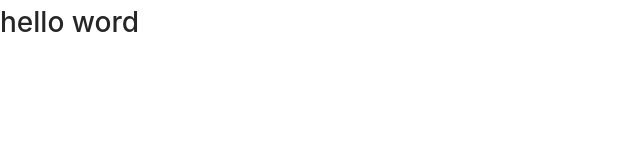
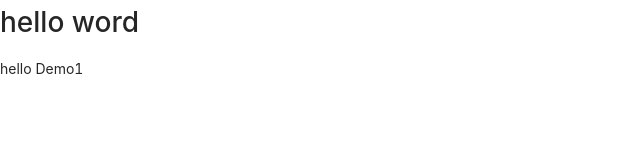
Before and after one commit to z3718l/react-test-app, a React app: page / in a window 1280 px wide. Shown: the top 160 px of the page, without its empty margins (0-640 px from the left). Built offline with nearby package versions, Linux system fonts and the light colour scheme.

Commit message:
feat(class): 普通的class组件写法

```diff
--- a/scripts/start.js
+++ b/scripts/start.js
@@ -41,7 +41,7 @@ if (!checkRequiredFiles([paths.appHtml, paths.appIndexJs])) {
 }
 
 // Tools like Cloud9 rely on this.
-const DEFAULT_PORT = parseInt(process.env.PORT, 10) || 3000;
+const DEFAULT_PORT = parseInt(process.env.PORT, 10) || 3001;
 const HOST = process.env.HOST || '0.0.0.0';
 
 if (process.env.HOST) {
--- /dev/null
+++ b/src/Demo1/index.jsx
@@ -0,0 +1,11 @@
+// 普通的class写法
+import React from 'react'
+export default class Demo1 extends React.Component {
+    render () {
+        return (
+            <div>hello Demo1</div>
+        )
+    }
+}
+
+//
--- a/src/app.jsx
+++ b/src/app.jsx
@@ -1,4 +1,5 @@
 import React from 'react'
+import Demo1 from './Demo1'
 
 class App extends React.Component{
     // 渲染函数
@@ -6,6 +7,7 @@ class App extends React.Component{
         return (
             <div>
                 <h1>hello word</h1>
+                <Demo1/>
             </div>
         )
     }
```
